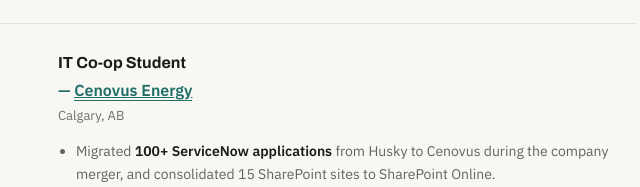
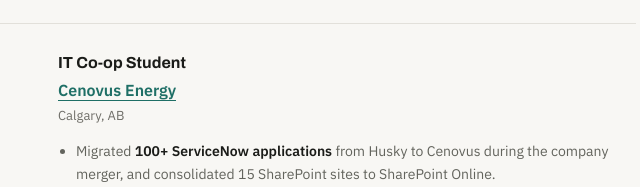
Before and after one commit to ejohnguia/ejohnguia.github.io, a plain HTML site: page index.html in a window 1280 px wide. Shown: the part 2178-2365 px from the top of the page, 380-1020 px from the left. Drawn offline with Linux system fonts and the light colour scheme.

Commit message:
fix: normalize Cenovus Energy link in co-op job entry

```diff
--- a/index.html
+++ b/index.html
@@ -248,7 +248,7 @@
         <div class="job-dates">Jun 2020 –<br>Jan 2022</div>
         <div>
           <div class="job-title">IT Co-op Student</div>
-          <span class="job-company">— <a href="https://www.cenovus.com/" target="_blank" rel="noopener noreferrer" style="color:inherit; text-decoration:underline;">Cenovus Energy</a></span>
+          <div class="job-company"><a href="https://www.cenovus.com/" target="_blank" rel="noopener noreferrer">Cenovus Energy</a></div>
           <div class="job-loc">Calgary, AB</div>
           <ul>
             <li>Migrated <strong>100+ ServiceNow applications</strong> from Husky to Cenovus during the company merger, and consolidated 15 SharePoint sites to SharePoint Online.</li>
```
